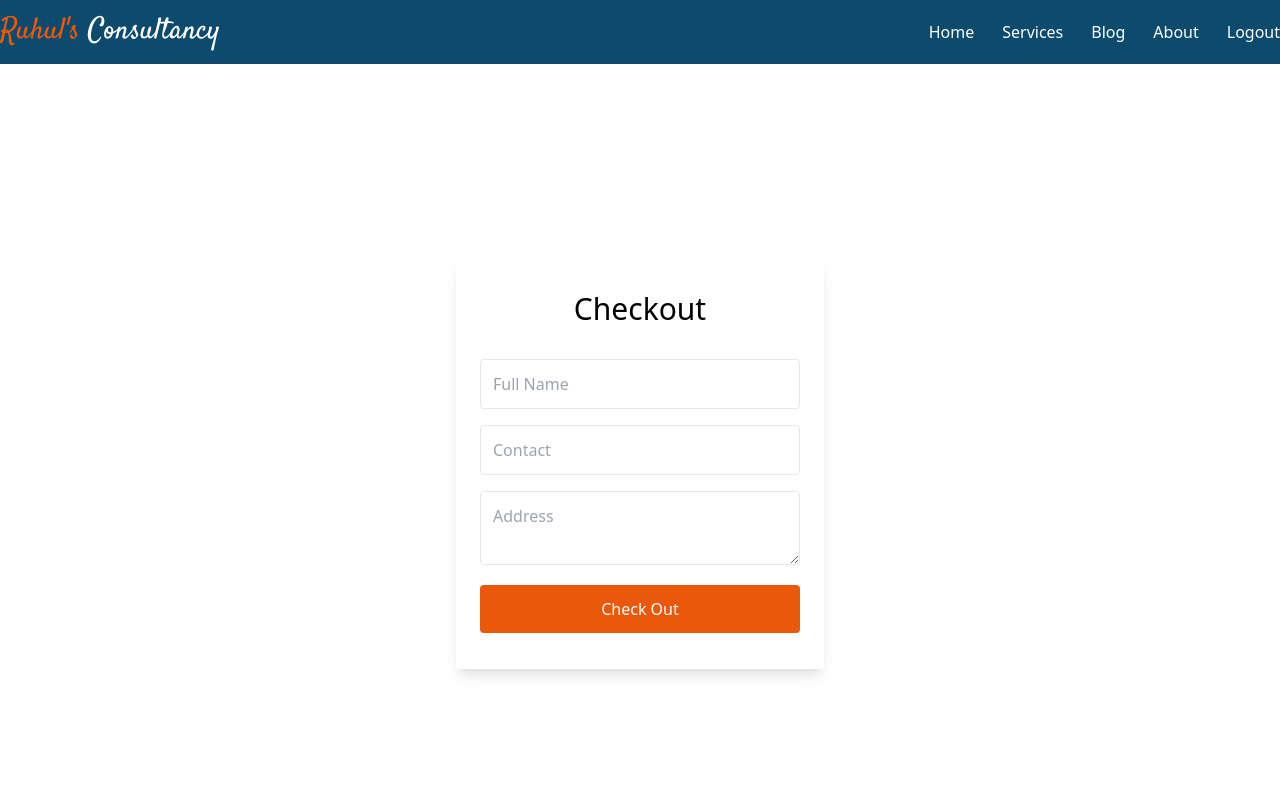
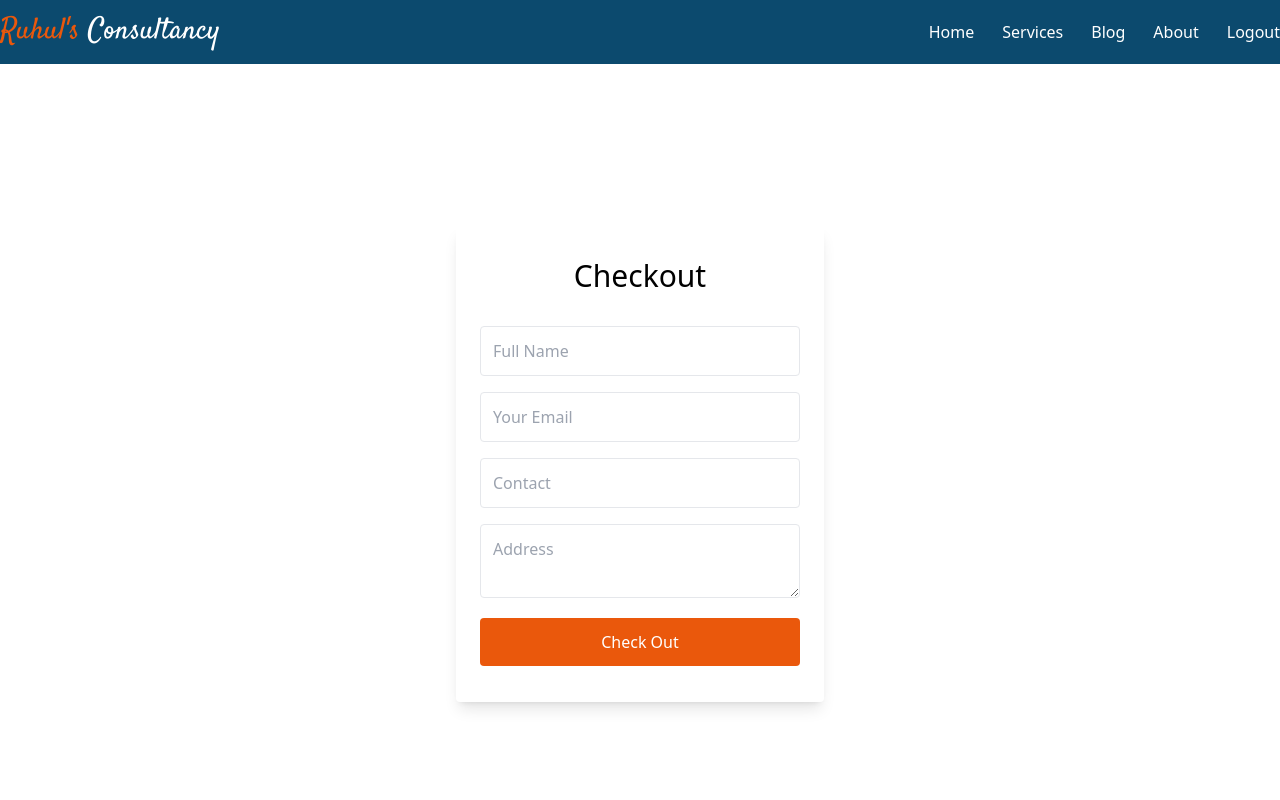
Before and after one commit to riff3r/ruhuls-consultancy, a React (Create React App) app: page /service/101 in a window 1280 px wide. Shown: the top 800 px of the page. Built offline with nearby package versions, Linux system fonts and the light colour scheme; no server answers; sample sign-in values are in the browser's storage.

Commit message:
Code refactor 4

```diff
--- a/src/components/Page/Checkout/Checkout.js
+++ b/src/components/Page/Checkout/Checkout.js
@@ -5,7 +5,7 @@ const Checkout = () => {
   const handleCheckOut = (event) => {
     event.preventDefault();
 
-    toast("Your order placed");
+    toast("Thank you for the booking.");
   };
 
   return (
@@ -23,7 +23,13 @@ const Checkout = () => {
                 placeholder="Full Name"
                 required
               />
-
+              <input
+                type="email"
+                className="block border border-grey-light w-full p-3 rounded mb-4"
+                name="Email"
+                placeholder="Your Email"
+                required
+              />
               <input
                 type="number"
                 className="block border border-grey-light w-full p-3 rounded mb-4"
```
